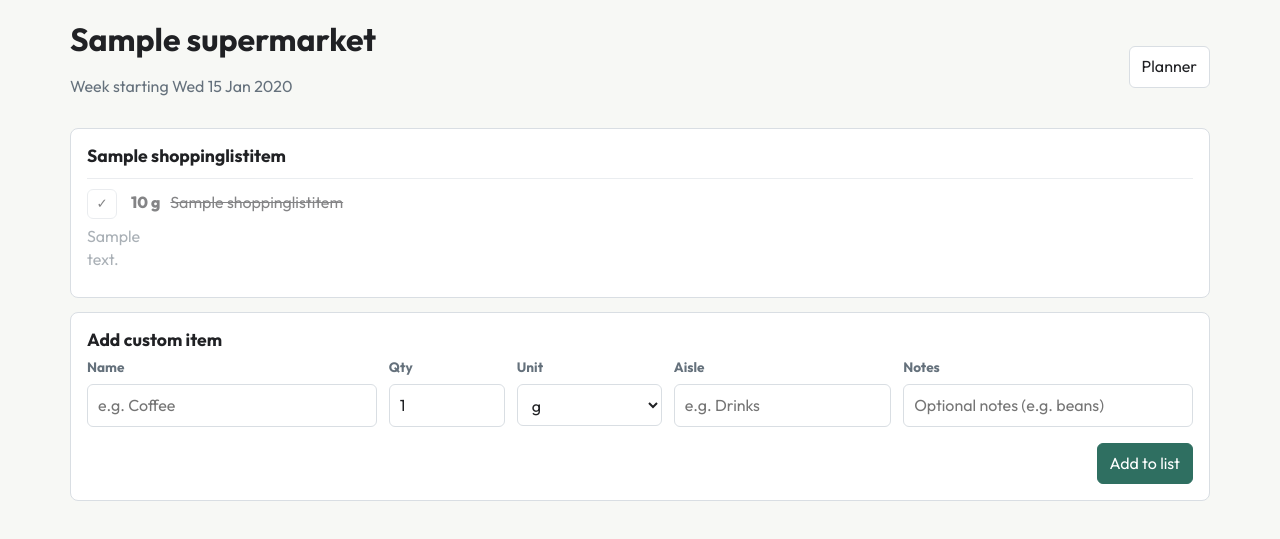
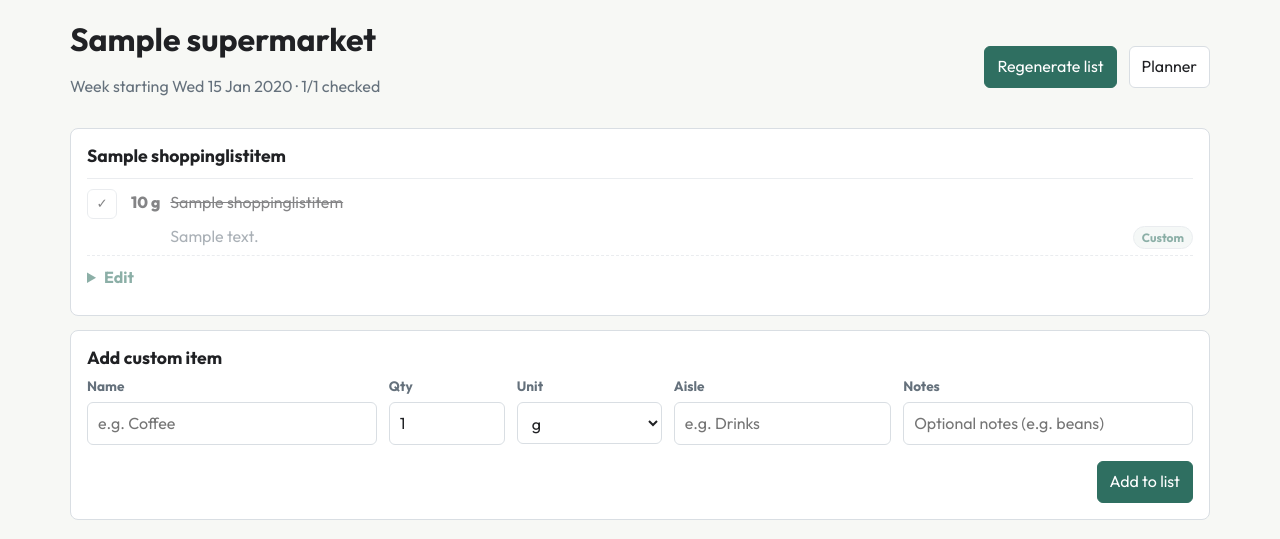
Before and after one commit to bslater509/shelfserve, a Django app: page /shopping/1/ in a window 1280 px wide. Shown: the part 66-605 px from the top of the page. Run offline with Django 4.2, Linux system fonts and the light colour scheme; tables that the repository leaves empty hold one stand-in row (values such as "Sample post").

Commit message:
Improve shopping list workflows

```diff
--- a/recipe_planner/app/recipes/models.py
+++ b/recipe_planner/app/recipes/models.py
@@ -188,6 +188,7 @@ class ShoppingListItem(models.Model):
     unit = models.CharField(max_length=8, choices=Unit.choices)
     notes = models.CharField(max_length=240, blank=True)
     checked = models.BooleanField(default=False)
+    is_custom = models.BooleanField(default=False)
 
     class Meta:
         ordering = ["section_order", "section_name", "ingredient_name", "unit"]
--- a/recipe_planner/app/recipes/static/recipes/app.css
+++ b/recipe_planner/app/recipes/static/recipes/app.css
@@ -945,7 +945,7 @@ textarea {
 }
 
 .shopping-items li {
-  grid-template-columns: 34px auto 1fr;
+  grid-template-columns: 34px auto minmax(0, 1fr) auto;
 }
 
 .shopping-items li.checked {
@@ -963,6 +963,67 @@ textarea {
 
 .amount {
   font-weight: 800;
+}
+
+.shopping-items li > .muted {
+  grid-column: 3;
+}
+
+.custom-badge {
+  border: 1px solid var(--line);
+  border-radius: 999px;
+  padding: 2px 8px;
+  color: var(--primary);
+  background: var(--soft);
+  font-size: .75rem;
+  font-weight: 700;
+}
+
+.shopping-item-edit {
+  grid-column: 1 / -1;
+  border-top: 1px dashed var(--line);
+  padding-top: 10px;
+}
+
+.shopping-item-edit summary {
+  width: fit-content;
+  cursor: pointer;
+  color: var(--primary);
+  font-weight: 700;
+}
+
+.shopping-edit-form {
+  display: grid;
+  gap: 12px;
+  margin-top: 10px;
+}
+
+.shopping-item-actions,
+.shopping-delete-form {
+  display: flex;
+  justify-content: flex-end;
+}
+
+.shopping-delete-form {
+  margin-top: 8px;
+}
+
+.latest-list-links {
+  display: flex;
+  flex-wrap: wrap;
+  gap: 8px;
+  margin-top: 14px;
+}
+
+.latest-list-links a {
+  border: 1px solid var(--line);
+  border-radius: 6px;
+  padding: 6px 10px;
+  background: #ffffff;
+  color: var(--primary);
+  font-size: .9rem;
+  font-weight: 700;
+  text-decoration: none;
 }
 
 .prose p:first-child {
--- a/recipe_planner/app/recipes/templates/recipes/dashboard.html
+++ b/recipe_planner/app/recipes/templates/recipes/dashboard.html
@@ -36,7 +36,7 @@
     {% if recent_lists %}
       <ul class="plain-list">
         {% for list in recent_lists %}
-          <li><span>{{ list.week_start|date:"j M" }}</span><a href="{% url 'shopping_list_detail' list.pk %}">{{ list.supermarket.name }}</a></li>
+          <li><span>{{ list.week_start|date:"j M" }} · {{ list.checked_items }}/{{ list.total_items }}</span><a href="{% url 'shopping_list_detail' list.pk %}">{{ list.supermarket.name }}</a></li>
         {% endfor %}
       </ul>
     {% else %}
--- a/recipe_planner/app/recipes/templates/recipes/shopping_list_detail.html
+++ b/recipe_planner/app/recipes/templates/recipes/shopping_list_detail.html
@@ -5,9 +5,15 @@
 <section class="toolbar">
   <div>
     <h1>{{ shopping_list.supermarket.name }}</h1>
-    <p class="muted">Week starting {{ shopping_list.week_start|date:"D j M Y" }}</p>
+    <p class="muted">Week starting {{ shopping_list.week_start|date:"D j M Y" }} · {{ checked_items }}/{{ total_items }} checked</p>
   </div>
-  <a class="button" href="{% url 'planner' %}?week={{ shopping_list.week_start|date:'Y-m-d' }}">Planner</a>
+  <div class="actions">
+    <form method="post" action="{% url 'regenerate_shopping_list' shopping_list.pk %}">
+      {% csrf_token %}
+      <button class="button primary" type="submit">Regenerate list</button>
+    </form>
+    <a class="button" href="{% url 'planner' %}?week={{ shopping_list.week_start|date:'Y-m-d' }}">Planner</a>
+  </div>
 </section>
 
 <div id="ajax-toast" class="message error toast-error" style="display: none; position: fixed; top: 20px; left: 50%; transform: translateX(-50%); z-index: 1000; box-shadow: 0 4px 12px rgba(0,0,0,0.15);"></div>
@@ -25,6 +31,46 @@
           <span class="amount">{{ item.quantity|quantity }} {{ item.unit }}</span>
           <span class="item-name">{{ item.ingredient_name }}</span>
           {% if item.notes %}<span class="muted">{{ item.notes }}</span>{% endif %}
+          {% if item.is_custom %}<span class="custom-badge">Custom</span>{% endif %}
+          <details class="shopping-item-edit">
+            <summary>Edit</summary>
+            <form method="post" action="{% url 'edit_shopping_item' item.pk %}" class="shopping-edit-form">
+              {% csrf_token %}
+              <div class="custom-item-inputs">
+                <div class="form-group">
+                  <label for="edit_name_{{ item.pk }}">Name</label>
+                  <input id="edit_name_{{ item.pk }}" name="ingredient_name" value="{{ item.ingredient_name }}" required list="ingredient-names-datalist">
+                </div>
+                <div class="form-group small">
+                  <label for="edit_qty_{{ item.pk }}">Qty</label>
+                  <input id="edit_qty_{{ item.pk }}" name="quantity" type="number" min="0.01" step="0.01" value="{{ item.quantity|quantity }}" required>
+                </div>
+                <div class="form-group medium">
+                  <label for="edit_unit_{{ item.pk }}">Unit</label>
+                  <select id="edit_unit_{{ item.pk }}" name="unit">
+                    {% for value,label in units %}
+                      <option value="{{ value }}"{% if item.unit == value %} selected{% endif %}>{{ label }}</option>
+                    {% endfor %}
+                  </select>
+                </div>
+                <div class="form-group">
+                  <label for="edit_category_{{ item.pk }}">Aisle</label>
+                  <input id="edit_category_{{ item.pk }}" name="section_name" value="{{ item.section_name }}" list="ingredient-categories-datalist">
+                </div>
+                <div class="form-group notes">
+                  <label for="edit_notes_{{ item.pk }}">Notes</label>
+                  <input id="edit_notes_{{ item.pk }}" name="notes" value="{{ item.notes }}">
+                </div>
+              </div>
+              <div class="shopping-item-actions">
+                <button class="button primary" type="submit">Save item</button>
+              </div>
+            </form>
+            <form method="post" action="{% url 'delete_shopping_item' item.pk %}" class="shopping-delete-form">
+              {% csrf_token %}
+              <button class="button danger-button-style" type="submit">Delete item</button>
+            </form>
+          </details>
         </li>
       {% endfor %}
     </ul>
--- a/recipe_planner/app/recipes/urls.py
+++ b/recipe_planner/app/recipes/urls.py
@@ -14,6 +14,9 @@ urlpatterns = [
     path("shopping/generate/", views.generate_shopping_list, name="generate_shopping_list"),
     path("shopping/<int:pk>/", views.shopping_list_detail, name="shopping_list_detail"),
     path("shopping/<int:pk>/add-item/", views.add_shopping_item, name="add_shopping_item"),
+    path("shopping/<int:pk>/regenerate/", views.regenerate_existing_shopping_list, name="regenerate_shopping_list"),
+    path("shopping/items/<int:pk>/edit/", views.edit_shopping_item, name="edit_shopping_item"),
+    path("shopping/items/<int:pk>/delete/", views.delete_shopping_item, name="delete_shopping_item"),
     path("shopping/items/<int:pk>/toggle/", views.toggle_shopping_item, name="toggle_shopping_item"),
     path("supermarkets/", views.supermarket_list, name="supermarket_list"),
     path("supermarkets/<int:pk>/", views.supermarket_detail, name="supermarket_detail"),
--- a/recipe_planner/app/recipes/views.py
+++ b/recipe_planner/app/recipes/views.py
@@ -4,7 +4,7 @@ from decimal import Decimal, InvalidOperation
 from django.contrib import messages
 from django.core.files.storage import default_storage
 from django.db import transaction
-from django.db.models import Q
+from django.db.models import Count, Q
 from django.http import HttpResponseBadRequest, HttpResponseRedirect, JsonResponse
 from django.shortcuts import get_object_or_404, redirect, render
 from django.urls import reverse
@@ -26,7 +26,7 @@ from .models import (
     Tag,
     Unit,
 )
-from .services import build_shopping_list, normalise_name, normalise_tag_name
+from .services import build_shopping_list, normalise_name, normalise_tag_name, regenerate_shopping_list
 from .parser import parse_recipe_url, parse_recipe_text
 
 
@@ -38,7 +38,10 @@ def dashboard(request):
         "recipe_count": Recipe.objects.count(),
         "supermarket_count": Supermarket.objects.count(),
         "today_entries": MealPlanEntry.objects.filter(date=today).select_related("recipe"),
-        "recent_lists": ShoppingList.objects.select_related("supermarket")[:5],
+        "recent_lists": ShoppingList.objects.select_related("supermarket").annotate(
+            total_items=Count("items"),
+            checked_items=Count("items", filter=Q(items__checked=True)),
+        )[:5],
         "week_start": week_start,
     }
     return render(request, "recipes/dashboard.html", context)
@@ -250,6 +253,10 @@ def planner(request):
         }
 
     supermarkets = Supermarket.objects.all()
+    latest_lists_by_supermarket = {}
+    for shopping_list in ShoppingList.objects.filter(week_start=week_start).select_related("supermarket").order_by("-created_at"):
+        latest_lists_by_supermarket.setdefault(shopping_list.supermarket_id, shopping_list)
+
     return render(
         request,
         "recipes/planner.html",
@@ -259,6 +266,7 @@ def planner(request):
             "recipes": recipes,
             "entries": entries,
             "supermarkets": supermarkets,
+            "latest_lists_by_supermarket": latest_lists_by_supermarket,
             "week_start": week_start,
             "previous_week": week_start - timedelta(days=7),
             "next_week": week_start + timedelta(days=7),
@@ -288,6 +296,8 @@ def shopping_list_detail(request, pk):
         ShoppingList.objects.select_related("supermarket").prefetch_related("items"),
         pk=pk,
     )
+    total_items = shopping_list.items.count()
+    checked_items = shopping_list.items.filter(checked=True).count()
     grouped_items = []
     current_section = None
     for item in shopping_list.items.all():
@@ -309,6 +319,8 @@ def shopping_list_detail(request, pk):
         {
             "shopping_list": shopping_list,
             "grouped_items": grouped_items,
+            "total_items": total_items,
+            "checked_items": checked_items,
             "units": Unit.choices,
             "suggested_ingredients": suggested_ingredients,
             "suggested_categories": suggested_categories,
@@ -327,6 +339,21 @@ def toggle_shopping_item(request, pk):
 
 
 @require_POST
+def regenerate_existing_shopping_list(request, pk):
+    shopping_list = get_object_or_404(ShoppingList.objects.select_related("supermarket"), pk=pk)
+    plan_entries = MealPlanEntry.objects.filter(
+        date__range=(shopping_list.week_start, shopping_list.week_start + timedelta(days=6))
+    )
+    if not plan_entries.exists():
+        messages.error(request, "Plan at least one recipe before regenerating this shopping list.")
+        return redirect("shopping_list_detail", pk=pk)
+
+    regenerate_shopping_list(shopping_list, plan_entries)
+    messages.success(request, "Shopping list regenerated.")
+    return redirect("shopping_list_detail", pk=pk)
+
+
+@require_POST
 def add_shopping_item(request, pk):
     shopping_list = get_object_or_404(ShoppingList, pk=pk)
     ingredient_name = normalise_name(request.POST.get("ingredient_name", ""))
@@ -338,6 +365,8 @@ def add_shopping_item(request, pk):
     try:
         quantity = Decimal(quantity_str)
     except (InvalidOperation, ValueError):
+        quantity = Decimal("1")
+    if quantity <= 0:
         quantity = Decimal("1")
 
     unit = request.POST.get("unit", Unit.ITEM)
@@ -362,10 +391,58 @@ def add_shopping_item(request, pk):
         unit=unit,
         section_name=section_name,
         section_order=section_order,
-        notes=request.POST.get("notes", "").strip()
+        notes=request.POST.get("notes", "").strip(),
+        is_custom=True,
     )
     messages.success(request, f"Added {ingredient_name} to shopping list.")
     return redirect("shopping_list_detail", pk=pk)
+
+
+@require_POST
+def edit_shopping_item(request, pk):
+    item = get_object_or_404(ShoppingListItem.objects.select_related("shopping_list__supermarket"), pk=pk)
+    ingredient_name = normalise_name(request.POST.get("ingredient_name", ""))
+    if not ingredient_name:
+        messages.error(request, "Ingredient name is required.")
+        return redirect("shopping_list_detail", pk=item.shopping_list_id)
+
+    try:
+        quantity = Decimal(request.POST.get("quantity", "1"))
+    except (InvalidOperation, ValueError):
+        messages.error(request, "Quantity must be a valid number.")
+        return redirect("shopping_list_detail", pk=item.shopping_list_id)
+    if quantity <= 0:
+        messages.error(request, "Quantity must be greater than zero.")
+        return redirect("shopping_list_detail", pk=item.shopping_list_id)
+
+    unit = request.POST.get("unit", Unit.ITEM)
+    if unit not in Unit.values:
+        unit = Unit.ITEM
+
+    section_name = normalise_name(request.POST.get("section_name", "Uncategorised")) or "Uncategorised"
+    section = SupermarketSection.objects.filter(
+        supermarket=item.shopping_list.supermarket,
+        name__iexact=section_name,
+    ).first()
+
+    item.ingredient_name = ingredient_name
+    item.quantity = quantity
+    item.unit = unit
+    item.section_name = section_name
+    item.section_order = section.order if section else 9999
+    item.notes = request.POST.get("notes", "").strip()
+    item.save(update_fields=["ingredient_name", "quantity", "unit", "section_name", "section_order", "notes"])
+    messages.success(request, "Shopping item updated.")
+    return redirect("shopping_list_detail", pk=item.shopping_list_id)
+
+
+@require_POST
+def delete_shopping_item(request, pk):
+    item = get_object_or_404(ShoppingListItem, pk=pk)
+    shopping_list_id = item.shopping_list_id
+    item.delete()
+    messages.success(request, "Shopping item deleted.")
+    return redirect("shopping_list_detail", pk=shopping_list_id)
 
 
 def supermarket_list(request):
--- a/recipe_planner/config.yaml
+++ b/recipe_planner/config.yaml
@@ -1,5 +1,5 @@
 name: ShelfServe
-version: "0.1.17"
+version: "0.1.18"
 slug: shelfserve
 description: Recipe storage, meal planning, and supermarket-sorted shopping lists.
 url: https://github.com/bslater509/shelfserve
```
Also changed, not shown: recipe_planner/app/recipes/services.py (+43 -3 lines), recipe_planner/app/recipes/templates/recipes/planner.html (+11 -0 lines), recipe_planner/app/recipes/tests.py (+135 -0 lines), recipe_planner/CHANGELOG.md, recipe_planner/app/recipes/migrations/0005_shoppinglistitem_is_custom.py (added).
